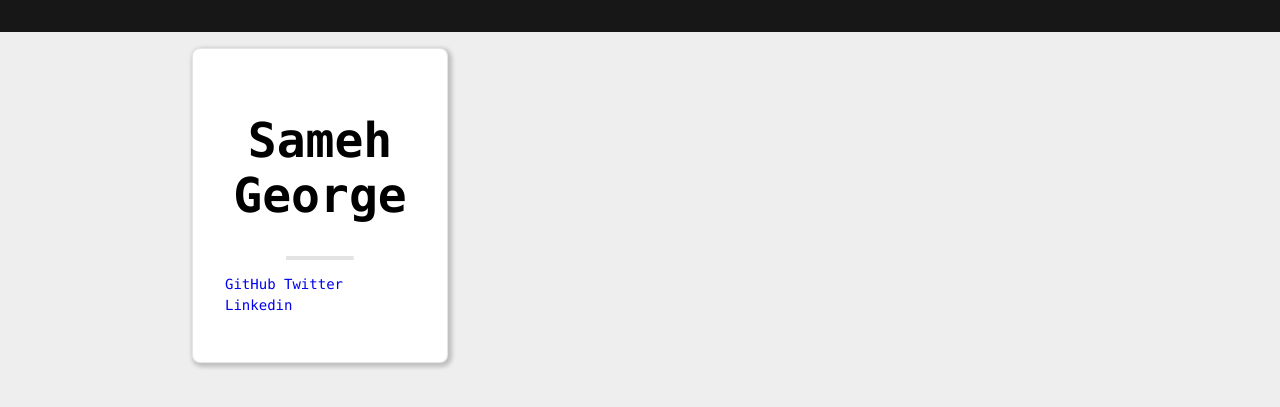
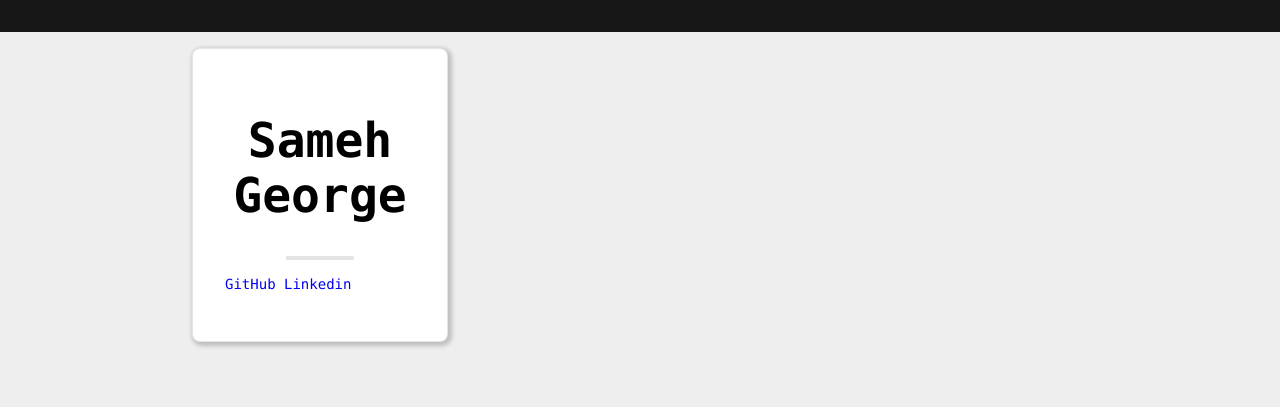
Before and after one commit to sameh-g/sameh-g.github.io, a Jekyll site: the page built from index.html, in a window 1280 px wide. Shown: the top 407 px of the page. Built offline with Jekyll 4.4.1, drawn with Linux system fonts in a browser that asks for light colours; nearby versions of some CDN libraries; the list of posts is cut into pages by our own code.

Commit message:
Update index.html

```diff
--- a/index.html
+++ b/index.html
@@ -13,7 +13,7 @@ title: Sameh George
             </div>
             <p class="lh-copy measure center f6 black-70">
                 <a class="link underline-hover" href="https://github.com/samehmagdytawfik">GitHub</a>
-                <a class="link underline-hover" href="https://twitter.com/_samehmagdy_">Twitter</a>
+
                 <a class="link underline-hover" href="https://eg.linkedin.com/in/sameh-george-686b3323">Linkedin</a>
             </p>
         </article>
```
